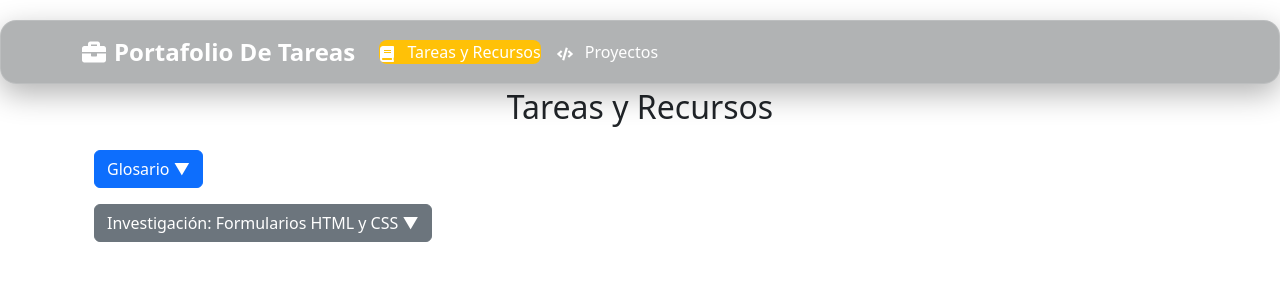
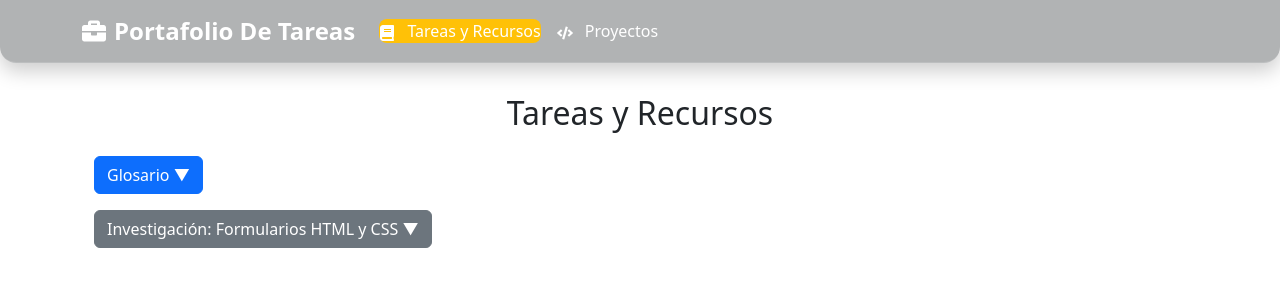
Before and after one commit to BJCorado/portafolio-tareas-desarrollo-web, a React (Create React App) app: page /tareas in a window 1280 px wide. Shown: the top 300 px of the page. Built offline with nearby package versions, Linux system fonts and the light colour scheme.

Commit message:
se modifico nav var a fijo y se agrego pading al contenido

```diff
--- a/src/App.css
+++ b/src/App.css
@@ -1,3 +1,7 @@
+.main-content {
+  padding-top: 70px !important; /* Ajusta según la altura real del navbar */
+}
+
 .project-card {
   border-radius: 2rem;
   box-shadow: 0 12px 24px rgba(0, 0, 0, 0.2);
@@ -47,21 +51,15 @@
   color: white !important;
 }
 
-/* Estilos del navbar flotante */
+/* Navbar flotante con efecto vidrio */
 .floating-navbar {
-  position: fixed;
-  top: 20px;
-  left: 50%;
-  transform: translateX(-50%);
-  background: rgba(33, 37, 41, 0.35); /* más transparente para efecto vidrio */
-  padding: 0.5rem 1.5rem;
-  border-radius: 1rem;
-  box-shadow: 0 10px 30px rgba(0, 0, 0, 0.3);
-  backdrop-filter: blur(10px); /* desenfoque para efecto vidrio */
-  -webkit-backdrop-filter: blur(10px); /* compatibilidad con Safari */
-  border: 1px solid rgba(255, 255, 255, 0.15); /* borde tenue */
-  z-index: 999;
-  width: auto;
+  background: rgba(33, 37, 41, 0.35); /* fondo oscuro translúcido */
+  backdrop-filter: blur(10px);
+  -webkit-backdrop-filter: blur(10px);
+  border-radius: 0 0 1rem 1rem; /* solo redondeo inferior */
+  border-bottom: 1px solid rgba(255, 255, 255, 0.15);
+  box-shadow: 0 8px 20px rgba(0, 0, 0, 0.2);
+  z-index: 1050; /* por encima del contenido */
 }
 
 .decorative-letter {
--- a/src/App.js
+++ b/src/App.js
@@ -12,7 +12,7 @@ function App() {
   return (
     <Router>
       {/* Menú fijo y moderno */}
-<Navbar className="floating-navbar" expand="lg">
+<Navbar className="floating-navbar" expand="lg" fixed="top">
   <Container>
     <Navbar.Brand className="fw-bold fs-4 text-white d-flex align-items-center gap-2">
       <FaBriefcase /> Portafolio De Tareas
@@ -32,7 +32,7 @@ function App() {
 </Navbar>
 
       {/* Contenido de rutas */}
-      <div className="container py-4">
+      <div className="container py-4 main-content">
         <Routes>
           <Route path="/tareas" element={<Tareas />} />
           <Route path="/proyectos" element={<Projects />} />
--- a/src/pages/projects.js
+++ b/src/pages/projects.js
@@ -2,7 +2,7 @@ import { FaGithub, FaExternalLinkAlt } from 'react-icons/fa';
 
 function Projects() {
   return (
-    <div className="container">
+    <div className="container main-content">
       <h2 className="mb-4 text-center">Proyectos Web</h2>
 
       <div className="row">
--- a/src/pages/tareas.js
+++ b/src/pages/tareas.js
@@ -3,7 +3,7 @@ import Investigacion1 from './investigacion1';
 
 function Tareas() {
   return (
-    <div className="container">
+    <div className="container main-content">
       <h2 className="mb-4 text-center">Tareas y Recursos</h2>
 
       <Glosario />
```
